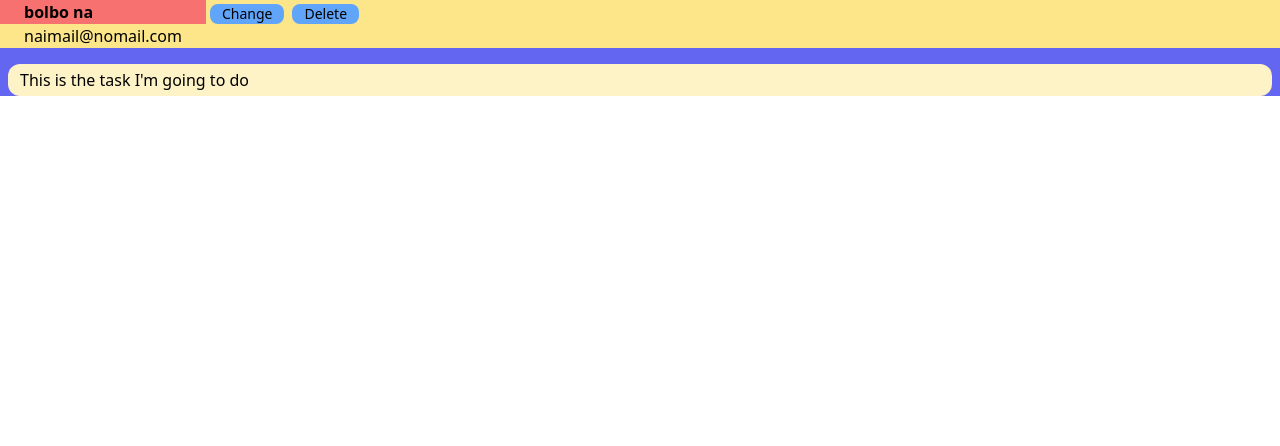
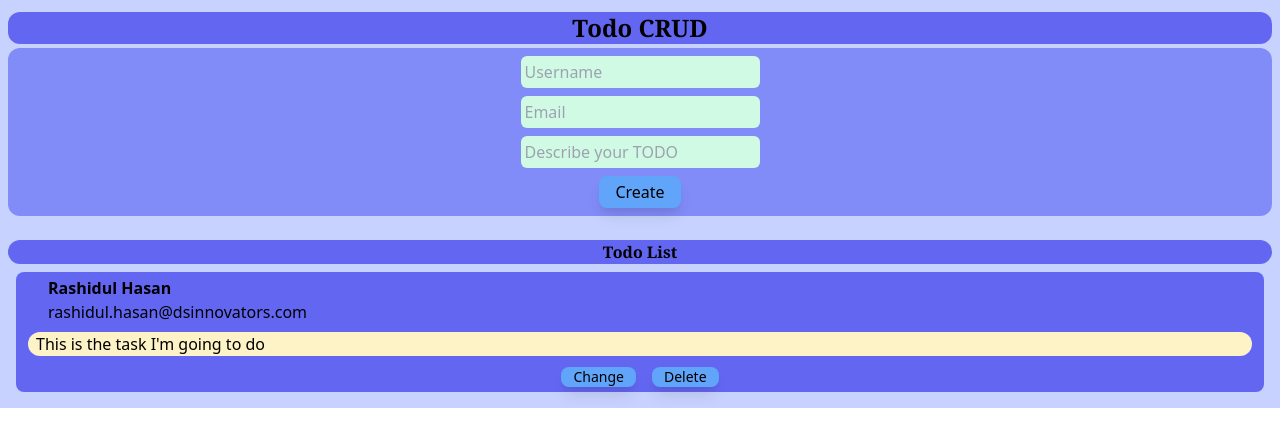
Before and after one commit to rashid54/todo-crud, a React (Create React App) app: page / in a window 1280 px wide. Shown: the top 446 px of the page. Built offline with nearby package versions, Linux system fonts and the light colour scheme.

Commit message:
ui modified

```diff
--- a/src/App.js
+++ b/src/App.js
@@ -1,59 +1,65 @@
 import logo from './logo.svg';
 import './App.css';
+import React, {useState} from 'react';
 
 function App() {
   return (
-    <div className="App bg-indigo-500">
-      {/* <div className="bg-blue-300">
-        <form className="flex flex-col flex-wrap items-center bg-indigo-200">
+    <div className="App bg-indigo-200 p-2">
+      <h1 className="bg-indigo-500 font-extrabold font-serif text-2xl rounded-xl my-1">
+        Todo CRUD
+      </h1>
+
+      <div className="bg-indigo-400 rounded-xl">
+        <form className="flex flex-col flex-wrap items-center">
           <input
             type="text"
             placeholder="Username"
-            className="bg-green-200 rounded-md p-1 my-2"
+            className="bg-green-100 rounded-md p-1 my-1 mt-2"
           />
           <input
             type="email"
             placeholder="Email"
-            className="bg-green-200 rounded-md p-1 my-2"
+            className="bg-green-100 rounded-md p-1 my-1"
           />
           <input
             type="email"
             placeholder="Describe your TODO"
-            className="bg-green-200 rounded-md p-1 my-2"
+            className="bg-green-100 rounded-md p-1 my-1"
           />
           <button
             type="submit"
 
-            className="bg-blue-400 px-4 py-1 rounded-lg my-2"
+            className="shadow-lg bg-blue-400 px-4 py-1 rounded-lg my-2 mt-1"
           >
             Create
           </button>
         </form>
-      </div> */}
+      </div>
 
+      <h1 className="bg-indigo-500 font-bold font-serif text-base rounded-xl my-0 mt-6">
+        Todo List
+      </h1>
       <div className="bg-indigo-200">
-        <div id="cardItem" className="bg-indigo-500">
-          <div id="cardup" className="flex bg-yellow-200">
-            <div id="cardLeft">
-              <h4 className="bg-red-400 text-left py-0 px-6 font-bold">
-                bolbo na
-              </h4>
-              <h6 className="font-medium text-left px-6 py-0 my-0">
-                naimail@nomail.com
-              </h6>
-            </div>
-            <div className="">
-              <button className="bg-blue-400 px-3 py-0 rounded-lg m-1 text-sm">
-                Change
-              </button>
-              <button className="bg-blue-400 px-3 py-0 rounded-lg m-1 text-sm">
-                Delete
-              </button>
+        <div id="cardItem" className="bg-indigo-500 rounded-lg px-1 py-1 m-2">
+          <div className="px-7">
+            <h4 className="text-left py-0 font-bold my-0">
+              Rashidul Hasan
+            </h4>
+            <h6 className="font-medium text-left py-0 my-0">
+              rashidul.hasan@dsinnovators.com
+            </h6>
           </div>
-          </div>
-          <p id="cardBottom" className="text-left bg-yellow-100 px-3 py-1 rounded-xl mx-2 my-4">
+          <p className="text-left bg-yellow-100 px-2 py-0 rounded-xl mx-2 my-2">
               This is the task I'm going to do
           </p>
+          <div>
+            <button className="shadow-lg bg-blue-400 px-3 py-0 rounded-lg my-0 mx-2 text-sm">
+              Change
+            </button>
+            <button className="shadow-lg bg-blue-400 px-3 py-0 rounded-lg my-0 mx-2 text-sm">
+              Delete
+            </button>
+        </div>
         </div>
       </div>
     </div>
```
Also changed, not shown: 1 other file (tests, documents, lock files or other folders).
